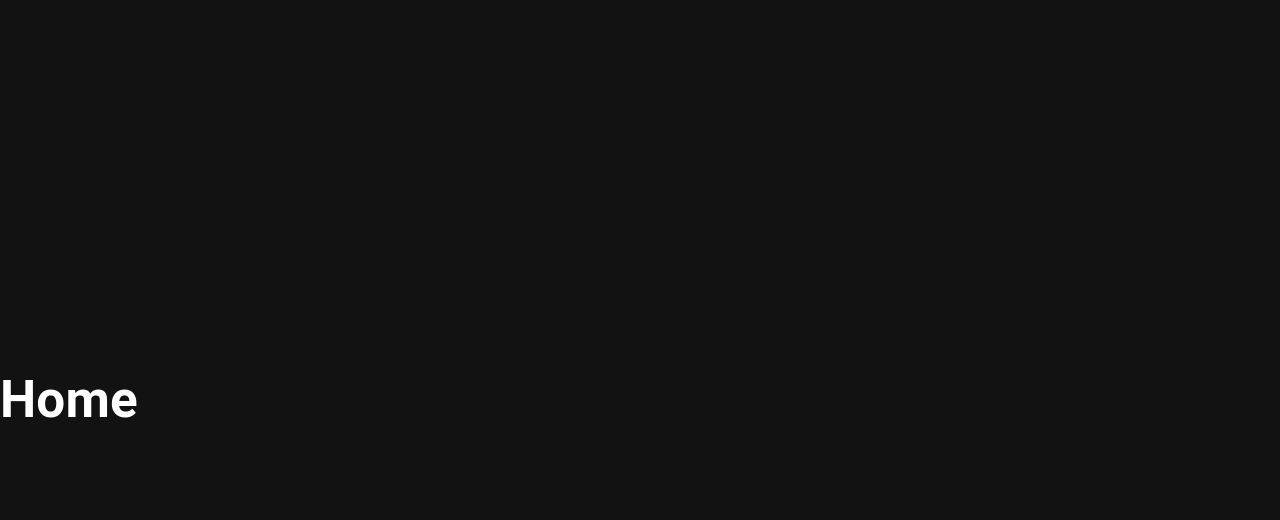
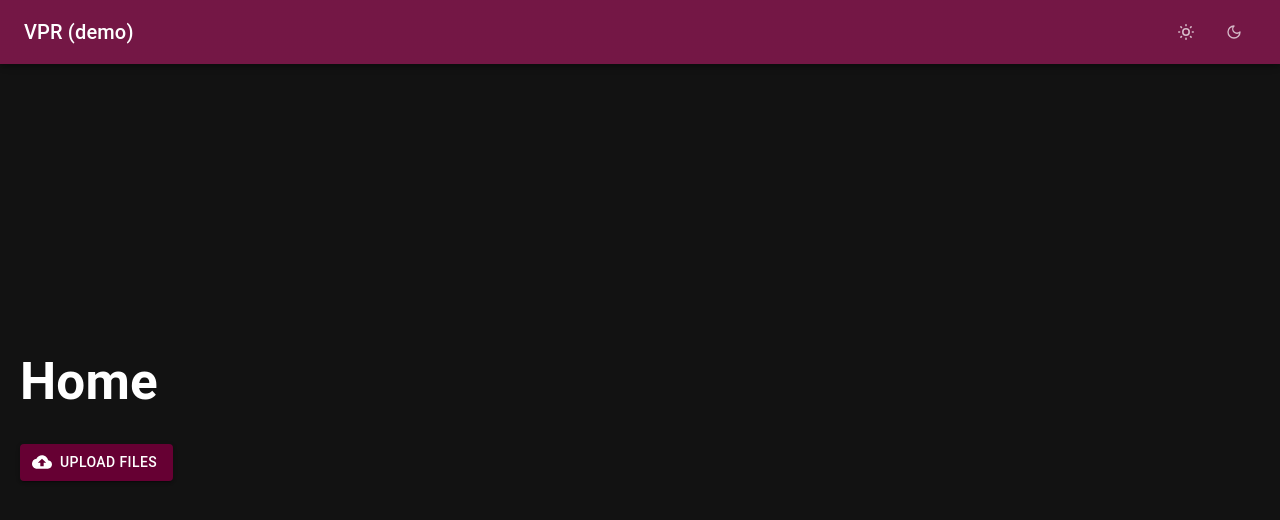
Before and after one commit to LogicalOp/VisualCampusLocator, a React (Vite) app in the folder frontend/: page / in a window 1280 px wide. Shown: the top 520 px of the page. Built offline with nearby package versions, Linux system fonts and the light colour scheme.

Commit message:
Frontend updates, added ability to switch themes. Added basic light and dark themes. (not fully implemented) Added upload button (not fully implemented)

```diff
--- a/frontend/src/App.css
+++ b/frontend/src/App.css
@@ -0,0 +1,9 @@
+body, html {
+    margin: 0;
+    padding: 0;
+    box-sizing: border-box;
+  }
+
+  #root {
+    padding: 20px;
+  }
--- a/frontend/src/App.jsx
+++ b/frontend/src/App.jsx
@@ -1,28 +1,24 @@
-import React from 'react';
+import React, { useState } from 'react';
 import { createTheme, ThemeProvider } from '@mui/material/styles';
 import { BrowserRouter as Router, Routes, Route } from 'react-router-dom';
 import CssBaseline from '@mui/material/CssBaseline'
+import Header from './components/Header'
 import Home from './pages/Home'
+import { lightTheme, darkTheme } from './themes/theme';
 import './App.css'
 
-const dark = createTheme({
-  palette: {
-    mode: 'dark',
-    primary: {
-      main: '#ed4b82',
-    },
-    secondary: {
-      main: '#18181c',
-    },
-  },
-});
+function App() {
+  const [theme, setTheme] = useState('dark');
 
-function App() {
+  const getTheme = () => {
+    return createTheme(theme === 'light' ? lightTheme : darkTheme);
+  };
 
   return (
     <>
-      <ThemeProvider theme={dark}>
+      <ThemeProvider theme={getTheme()}>
         <CssBaseline />
+        <Header setTheme={setTheme} />
         <Router>
           <Routes>
             <Route path='/' element={<Home />} />
--- /dev/null
+++ b/frontend/src/components/ColorThemeTabs.jsx
@@ -0,0 +1,148 @@
+import React from "react";
+import Box from "@mui/material/Box";
+import FormControlLabel from "@mui/material/FormControlLabel";
+import Radio, { radioClasses } from "@mui/material/Radio";
+import RadioGroup from "@mui/material/RadioGroup";
+import { useColorScheme } from "@mui/material/styles";
+import { useTheme } from "@mui/material/styles";
+
+function System() {
+    return (
+        <svg
+            xmlns="http://www.w3.org/2000/svg"
+            width="24"
+            height="24"
+            viewBox="0 0 24 24"
+            fill="none"
+            stroke="currentColor"
+            strokeWidth="2"
+            strokeLinecap="round"
+            strokeLinejoin="round"
+        >
+            <path d="M20 16V7a2 2 0 0 0-2-2H6a2 2 0 0 0-2 2v9m16 0H4m16 0 1.28 2.55a1 1 0 0 1-.9 1.45H3.62a1 1 0 0 1-.9-1.45L4 16" />
+        </svg>
+    );
+}
+
+function DarkMode() {
+    return (
+        <svg
+            xmlns="http://www.w3.org/2000/svg"
+            width="20"
+            height="20"
+            viewBox="0 0 24 24"
+            fill="none"
+            stroke="currentColor"
+            strokeWidth="2"
+            strokeLinecap="round"
+            strokeLinejoin="round"
+        >
+            <path d="M12 3a6 6 0 0 0 9 9 9 9 0 1 1-9-9Z" />
+        </svg>
+    );
+}
+
+function LightMode() {
+    return (
+        <svg
+            xmlns="http://www.w3.org/2000/svg"
+            width="24"
+            height="24"
+            viewBox="0 0 24 24"
+            fill="none"
+            stroke="currentColor"
+            strokeWidth="2"
+            strokeLinecap="round"
+            strokeLinejoin="round"
+        >
+            <circle cx="12" cy="12" r="4" />
+            <path d="M12 3v1" />
+            <path d="M12 20v1" />
+            <path d="M3 12h1" />
+            <path d="M20 12h1" />
+            <path d="m18.364 5.636-.707.707" />
+            <path d="m6.343 17.657-.707.707" />
+            <path d="m5.636 5.636.707.707" />
+            <path d="m17.657 17.657.707.707" />
+        </svg>
+    );
+}
+
+const ColorThemeTabs = ({ setTheme }) => {
+    const theme = useTheme();
+    const size = "44px";
+    const gap = "4px";
+
+    const handleChange = (event) => {
+        const selectedTheme = event.target.value;
+        setTheme(selectedTheme);
+    };
+
+    return (
+        <RadioGroup
+            value={theme}
+            row
+            aria-label="Color Theme"
+            name="color-theme-segmented-control"
+            sx={{
+                display: "flex",
+                gap,
+                "& svg": { transform: "scale(0.8)", transition: "0.2s" },
+                [`& .${radioClasses.checked} svg`]: { transform: "scale(1)" },
+                [`& .${radioClasses.root}`]: {
+                    width: size,
+                    height: size,
+                    border: "1px solid transparent",
+                    borderRadius: "8px",
+                    [`&.${radioClasses.checked}`]: {
+                        border: "1px solid",
+                        borderColor: "divider",
+                        color: "text.primary",
+                    },
+                },
+                "& label": { margin: 0 },
+            }}
+            onChange={handleChange}
+        >
+            <FormControlLabel
+                value="light"
+                control={
+                    <Radio
+                        color="default"
+                        disableTouchRipple
+                        checkedIcon={<LightMode />}
+                        icon={<LightMode />}
+                    />
+                }
+                label=""
+            />
+            {/*
+            <FormControlLabel
+                value="system"
+                control={
+                    <Radio
+                        color="default"
+                        disableTouchRipple
+                        checkedIcon={<System />}
+                        icon={<System />}
+                    />
+                }
+                label=""
+            />*/}
+            <FormControlLabel
+                value="dark"
+                control={
+                    <Radio
+                        color="default"
+                        disableTouchRipple
+                        checkedIcon={<DarkMode />}
+                        icon={<DarkMode />}
+                    />
+                }
+                label=""
+            />
+        </RadioGroup>
+    );
+};
+
+export default ColorThemeTabs;
--- /dev/null
+++ b/frontend/src/components/Header.jsx
@@ -0,0 +1,22 @@
+import React from 'react';
+import { AppBar, Box, Toolbar, Typography } from '@mui/material';
+import ColorThemeTabs from './ColorThemeTabs';
+import { useTheme } from '@mui/material/styles';
+
+const Header = ({ setTheme }) => {
+    const theme = useTheme();
+    return (
+        <Box sx={{ flexGrow: 1, width: '100%' }}>
+            <AppBar position="fixed" sx={{ backgroundColor: theme.palette.primary.main }}>
+                <Toolbar>
+                    <Typography variant="h6" component="div" sx={{ flexGrow: 1 }}>
+                        VPR (demo)
+                    </Typography>
+                    <ColorThemeTabs setTheme={setTheme} />
+                </Toolbar>
+            </AppBar>
+        </Box>
+    );
+};
+
+export default Header;
--- a/frontend/src/pages/Home.jsx
+++ b/frontend/src/pages/Home.jsx
@@ -1,9 +1,38 @@
 import React from 'react';
+import { Button } from '@mui/material';
+import { styled } from '@mui/material/styles';
+import CloudUploadIcon from '@mui/icons-material/CloudUpload';
+
+const VisuallyHiddenInput = styled('input')({
+    clip: 'rect(0 0 0 0)',
+    clipPath: 'inset(50%)',
+    height: 1,
+    overflow: 'hidden',
+    position: 'absolute',
+    bottom: 0,
+    left: 0,
+    whiteSpace: 'nowrap',
+    width: 1,
+});
 
 const Home = () => {
     return (
         <>
             <h1>Home</h1>
+            <Button
+                component="label"
+                role={undefined}
+                variant="contained"
+                tabIndex={-1}
+                startIcon={<CloudUploadIcon />}
+            >
+                Upload files
+                <VisuallyHiddenInput
+                    type="file"
+                    onChange={(event) => console.log(event.target.files)}
+                    multiple
+                />
+            </Button>
         </>
     );
 };
--- /dev/null
+++ b/frontend/src/themes/theme.jsx
@@ -0,0 +1,27 @@
+import { createTheme } from '@mui/material/styles';
+
+const lightTheme = createTheme({
+  palette: {
+    mode: 'light',
+    primary: {
+      main: '#660033',
+    },
+    secondary: {
+      main: '#18181c',
+    },
+  },
+});
+
+const darkTheme = createTheme({
+  palette: {
+    mode: 'dark',
+    primary: {
+      main: '#660033',
+    },
+    secondary: {
+      main: '#660033',
+    },
+  },
+});
+
+export { lightTheme, darkTheme };
```
